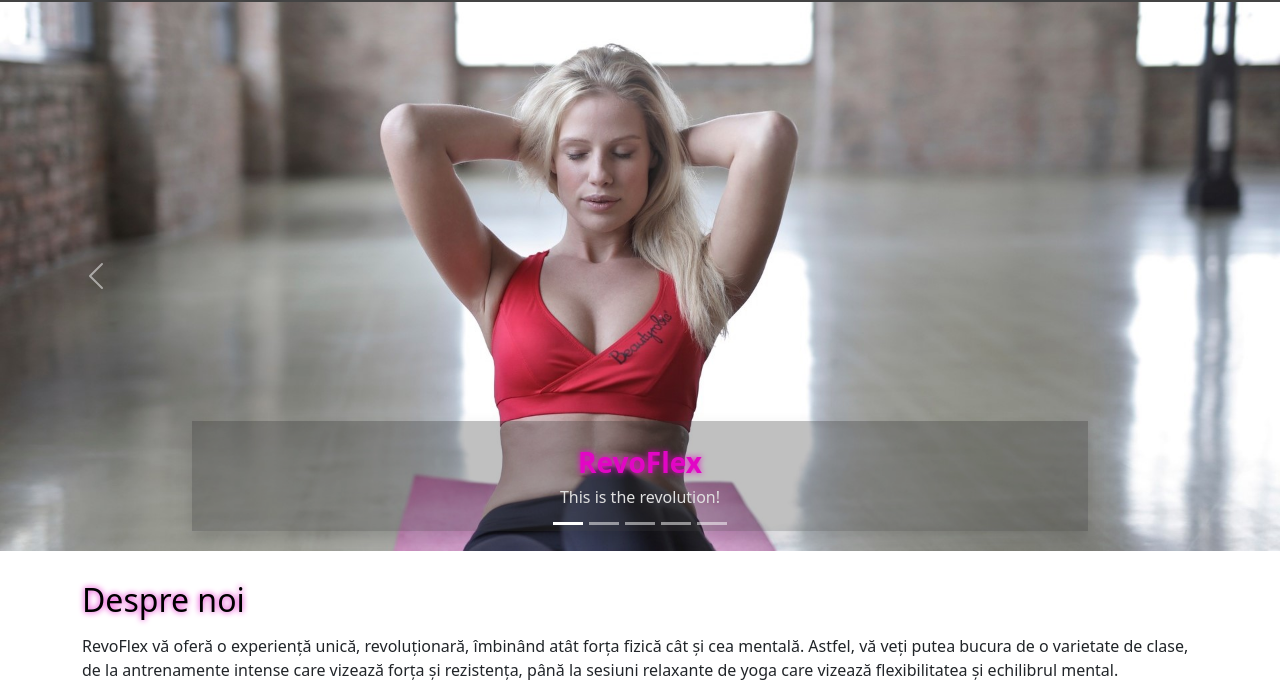
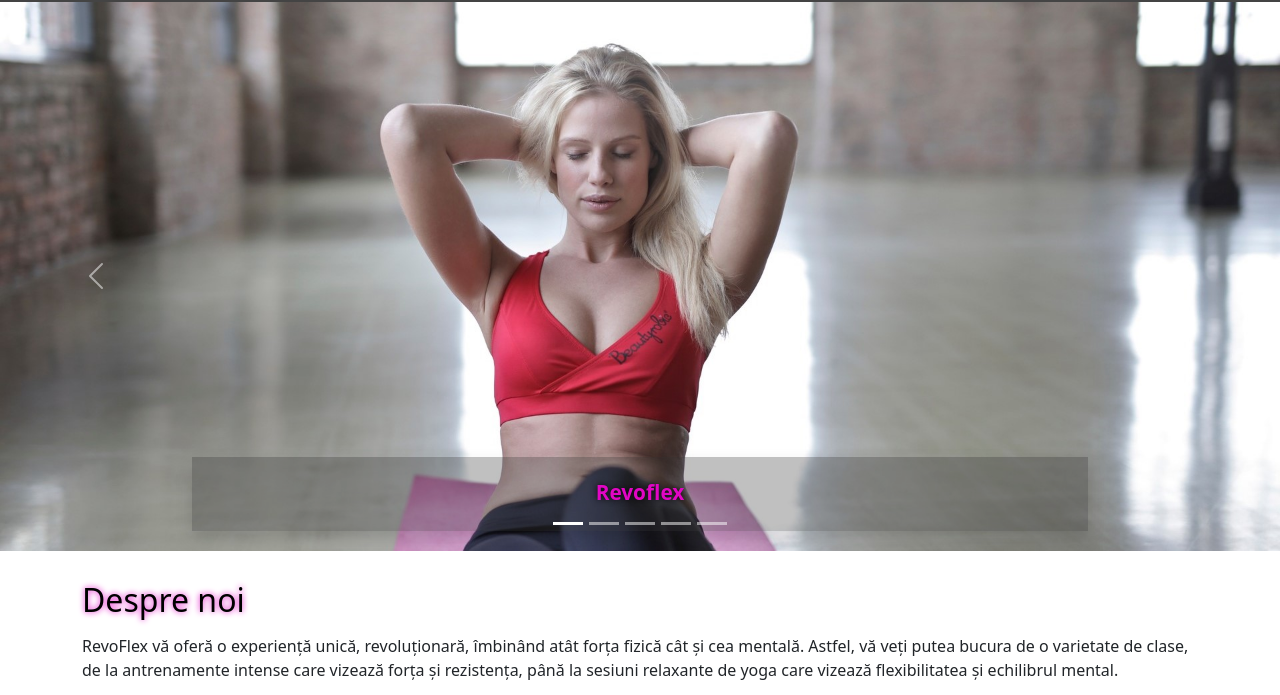
Before and after one commit to cezarastan/revoflex, a plain HTML site: page index.html in a window 1280 px wide. Shown: the part 88-783 px from the top of the page. Drawn offline with nearby package versions, Linux system fonts and the light colour scheme.

Commit message:
Modificare index.html
Am modificat aspectul scrisului din carusel.

```diff
--- a/index.html
+++ b/index.html
@@ -42,21 +42,21 @@
 
         .carousel-caption {
             background-color: rgba(48, 46, 46, 0.3);
-            ;
         }
 
         .carousel-caption .title {
-            font-size: 1.75rem;
+            font-size: 1.30em;
             margin-bottom: 2px;
             color: rgb(226, 6, 197);
-            text-shadow: 0px 0px 6px rgb(226, 6, 197);
-            font-weight: 600;
+            text-shadow: 0px 0px 6px rgb(10, 0, 9);
+            font-weight: 700;
         }
 
         .carousel-caption .text {
             color: rgb(224, 224, 224);
             font-weight: 500;
             margin-bottom: 2px;
+            font-size: small;
         }
 
         h2 {
@@ -152,8 +152,7 @@
                 </div>
 
                 <div class="carousel-caption shadow">
-                    <p class="title">RevoFlex</p>
-                    <p class="text">This is the revolution!</p>
+                    <p class="title">Revoflex</p>
                 </div>
             </div>
 
```
